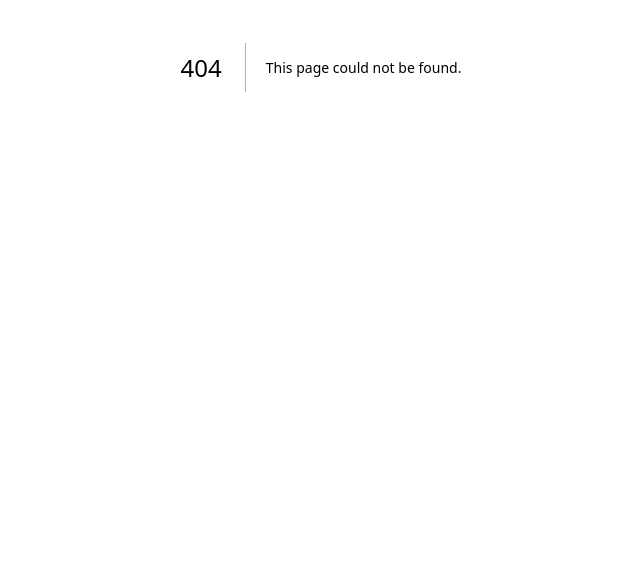
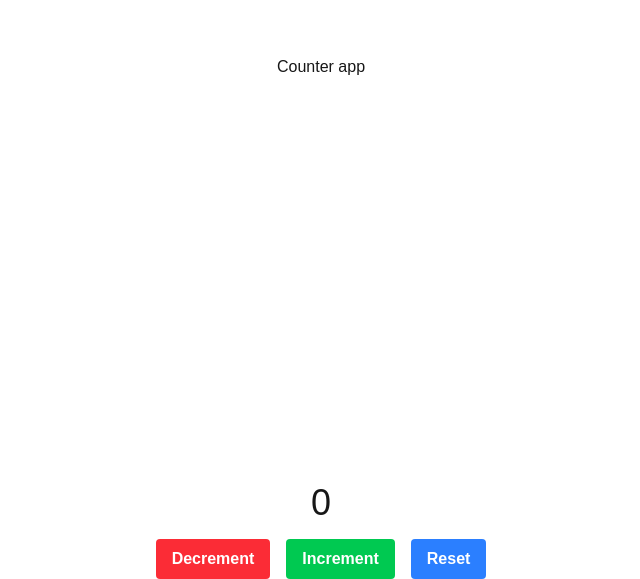
Before and after one commit to Lalitchaudhary01/machine-coding-round-practice, a Next.js app: page /counter in a window 1280 px wide. Before the commit this address had no page. Shown: the part 333-912 px from the top of the page, without its empty margins (319-959 px from the left). Before the commit the page ends 800 px from the top, so only its background shows below. Built offline with nearby package versions, Linux system fonts and the light colour scheme.

Commit message:
complete 2nd task counter app

```diff
--- /dev/null
+++ b/app/counter/page.tsx
@@ -0,0 +1,13 @@
+"use client";
+import Counter from "@/components/Counter";
+import React from "react";
+
+const page = () => {
+  return (
+    <div>
+      <Counter />
+    </div>
+  );
+};
+
+export default page;
--- /dev/null
+++ b/components/Counter.tsx
@@ -0,0 +1,44 @@
+import React, { useState } from "react";
+
+const Counter = () => {
+  const [count, setCount] = useState(0);
+  const increment = () => {
+    setCount(count + 1);
+  };
+  const decrement = () => {
+    setCount(count - 1);
+  };
+  const reset = () => {
+    setCount(0);
+  };
+  return (
+    <div className=" min-h-screen flex items-center justify-center flex-col gap-4">
+      <h1 className="min-h-screen flex items-center justify-center">
+        Counter app
+      </h1>
+      <div className="text-4xl">{count}</div>
+      <div className="flex gap-4">
+        <button
+          onClick={decrement}
+          className="bg-red-500 hover:bg-red-700 text-white font-bold py-2 px-4 rounded"
+        >
+          Decrement
+        </button>
+        <button
+          onClick={increment}
+          className="bg-green-500 hover:bg-green-700 text-white font-bold py-2 px-4 rounded"
+        >
+          Increment
+        </button>
+        <button
+          onClick={reset}
+          className="bg-blue-500 hover:bg-blue-700 text-white font-bold py-2 px-4 rounded"
+        >
+          Reset
+        </button>
+      </div>
+    </div>
+  );
+};
+
+export default Counter;
```
